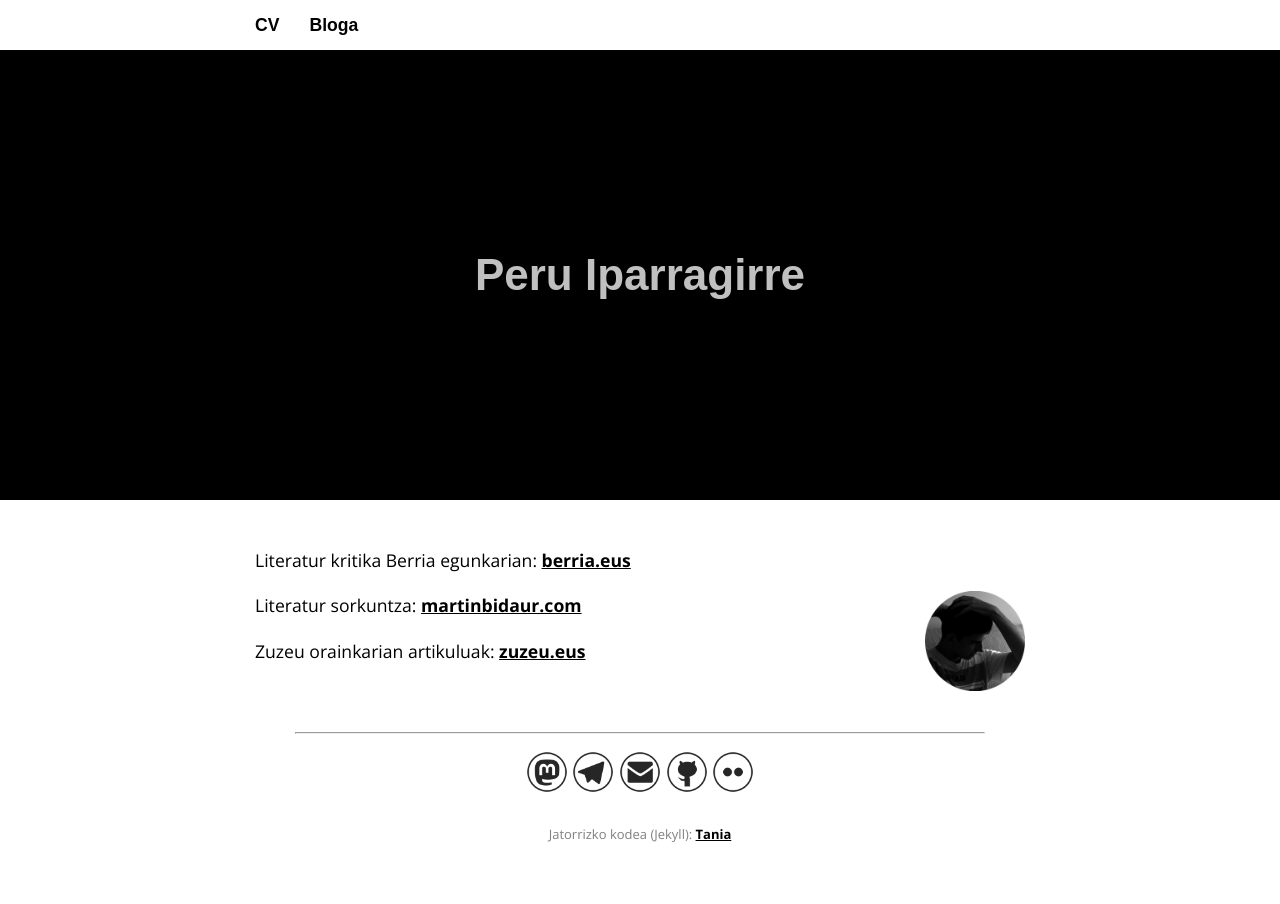
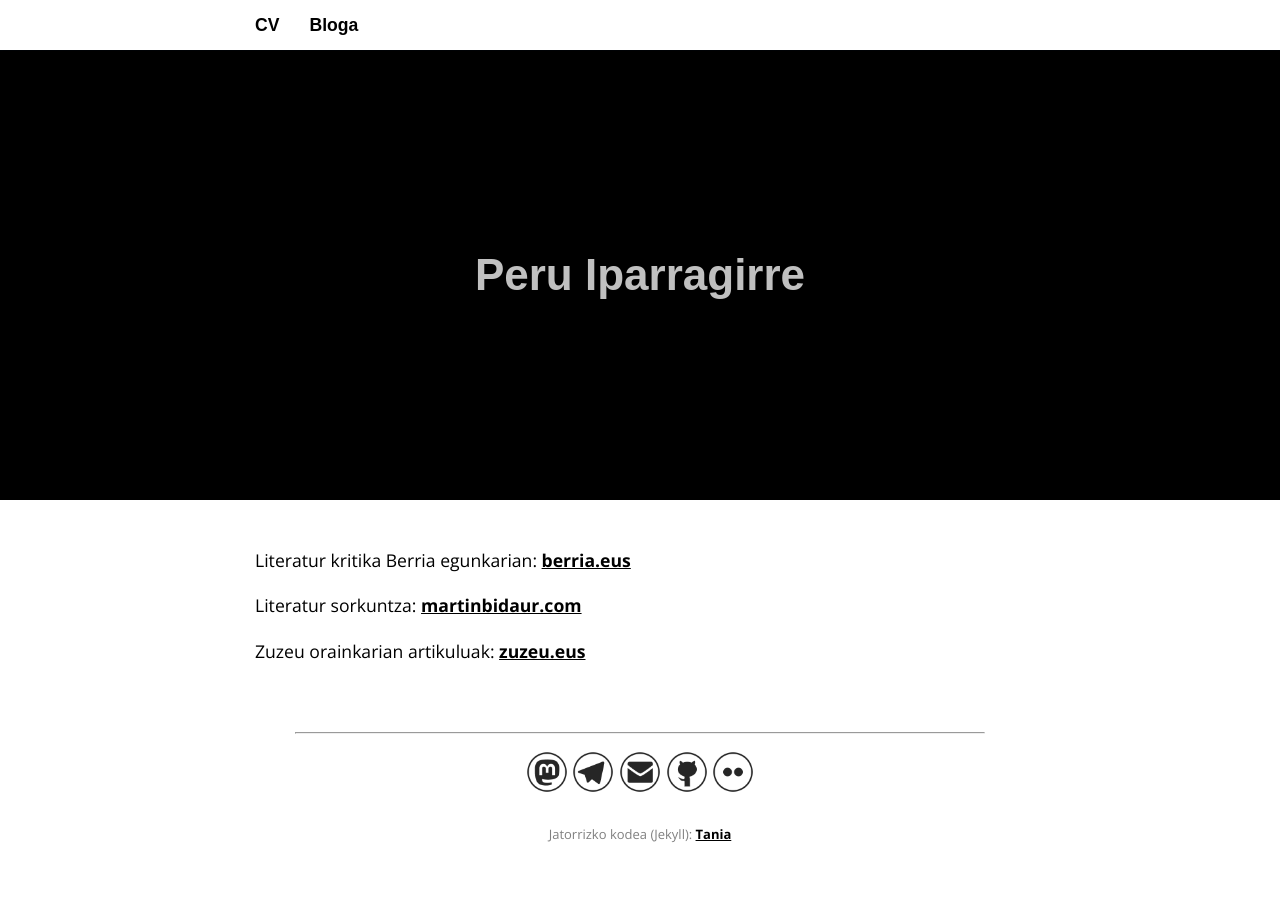
Before and after one commit to nomadagaldua/nomadagaldua.github.io, a Jekyll site: the page built from index.html, in a window 1280 px wide. Built offline with Jekyll 4.4.1, drawn with Linux system fonts in a browser that asks for light colours; some web fonts are replaced.

Commit message:
Update index.html

```diff
--- a/index.html
+++ b/index.html
@@ -3,5 +3,5 @@ layout: default
 ---
 <br>
 <p>Literatur kritika Berria egunkarian: <a href="https://www.berria.eus/egilea/Peru_Iparragirre" target="blank">berria.eus</a></p>
-<p><img src="/img/pi.png" style="float:right;width:100px;height:100px;">Literatur sorkuntza: <a href="https://martinbidaur.com/" target="blank">martinbidaur.com</a></p>
+<p>Literatur sorkuntza: <a href="https://martinbidaur.com/" target="blank">martinbidaur.com</a></p>
 <p>Zuzeu orainkarian artikuluak: <a href="https://zuzeu.eus/author/nomadagaldua/" target="blank">zuzeu.eus</a></p>
```
